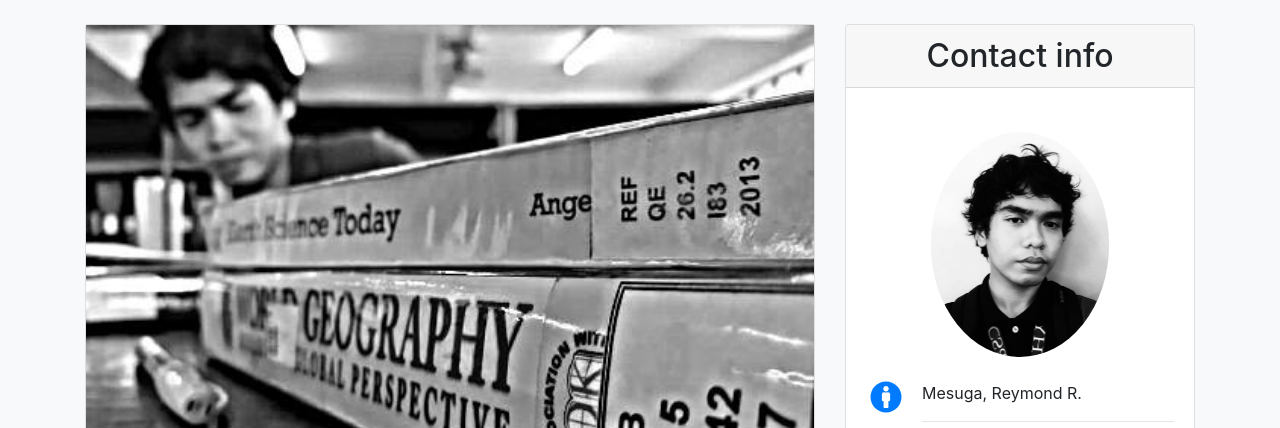
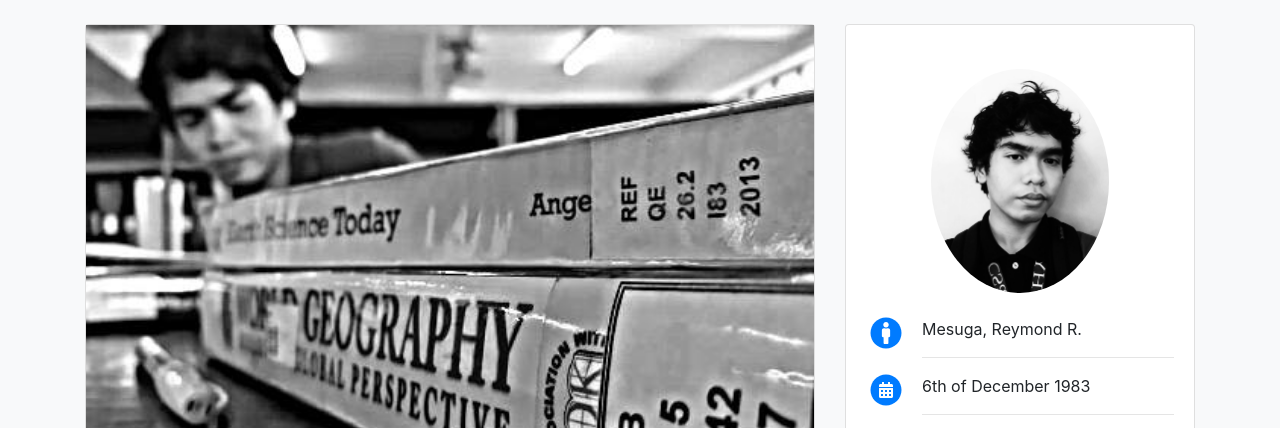
Before and after one commit to Rey-commits/Portfolio_Blue-White, a plain HTML site: page index.html in a window 1280 px wide. Shown: the top 428 px of the page. Drawn offline with Linux system fonts and the light colour scheme.

Commit message:
contact section have been modified

```diff
--- a/index.html
+++ b/index.html
@@ -314,7 +314,6 @@
             </div>
             <div class="col-12 col-lg-4">
                 <div class="card mb-4">
-                    <h2 class="card-header text-center">Contact info</h2>
                     <div class="card-body">
                         <img src="img/reymond1.jpg" class="profile img-fluid rounded-circle mb-4 mt-4 d-none d-lg-block">
                         <div class="media">
```
